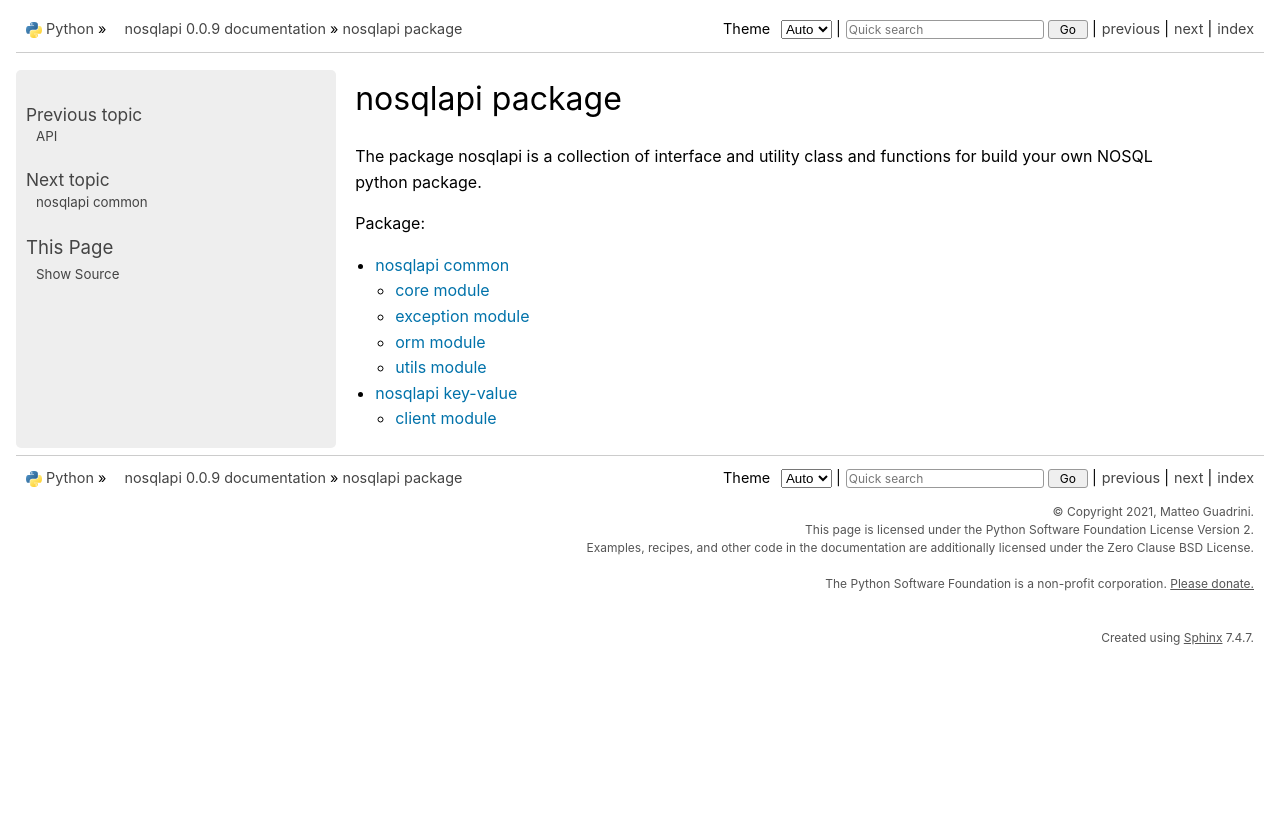
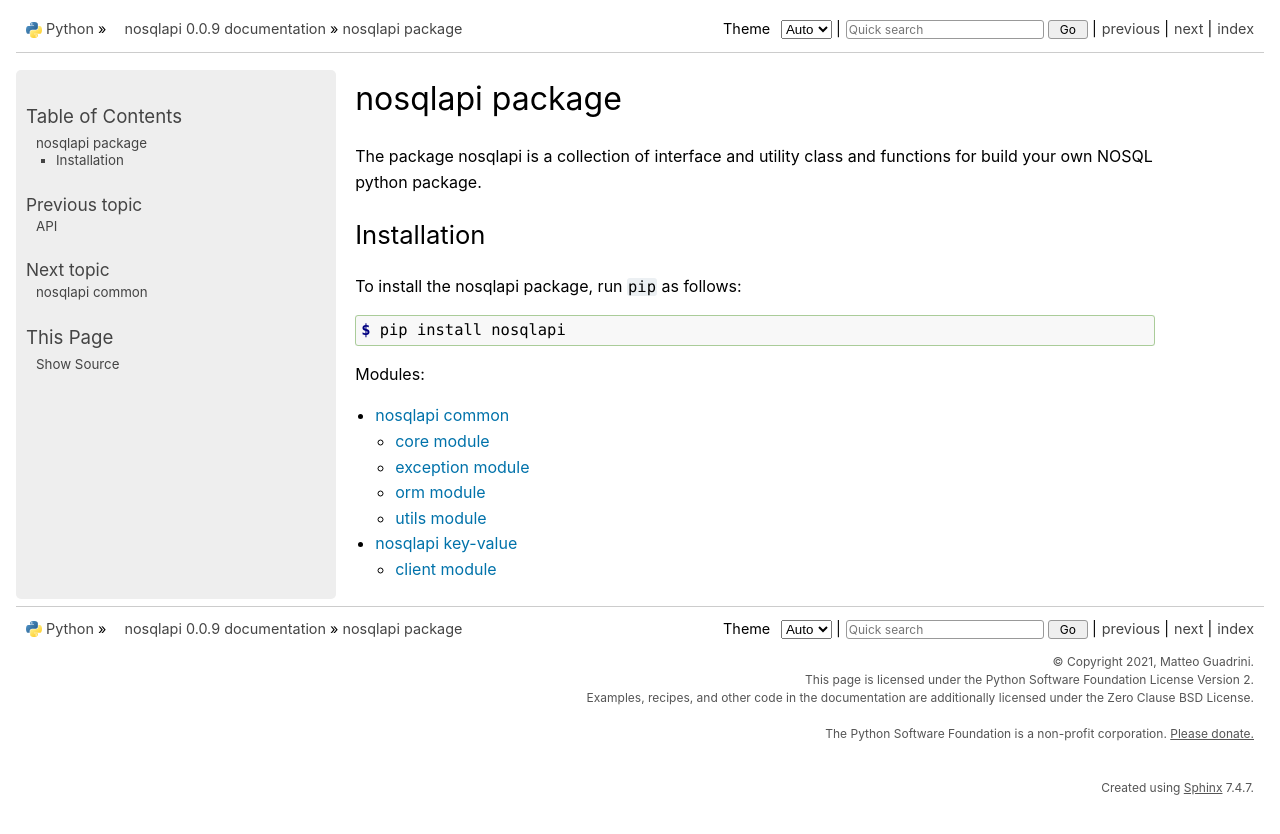
Before and after one commit to MatteoGuadrini/nosqlapi, a Sphinx documentation site: the page built from docs/source/package.rst, in a window 1280 px wide. Shown: the top 834 px of the page. Built offline with Sphinx 7.4.7, drawn with Linux system fonts in a browser that asks for light colours.

Commit message:
Add installation docs

```diff
--- a/docs/source/package.rst
+++ b/docs/source/package.rst
@@ -3,9 +3,18 @@ nosqlapi package
 
 The package nosqlapi is a collection of interface and utility class and functions for build your own NOSQL python package.
 
+Installation
+------------
+
+To install the nosqlapi package, run ``pip`` as follows:
+
+.. code-block:: console
+
+    $ pip install nosqlapi
+
 .. toctree::
    :maxdepth: 2
-   :caption: Package:
+   :caption: Modules:
 
    nosqlapi_common
    nosqlapi_kv
```
